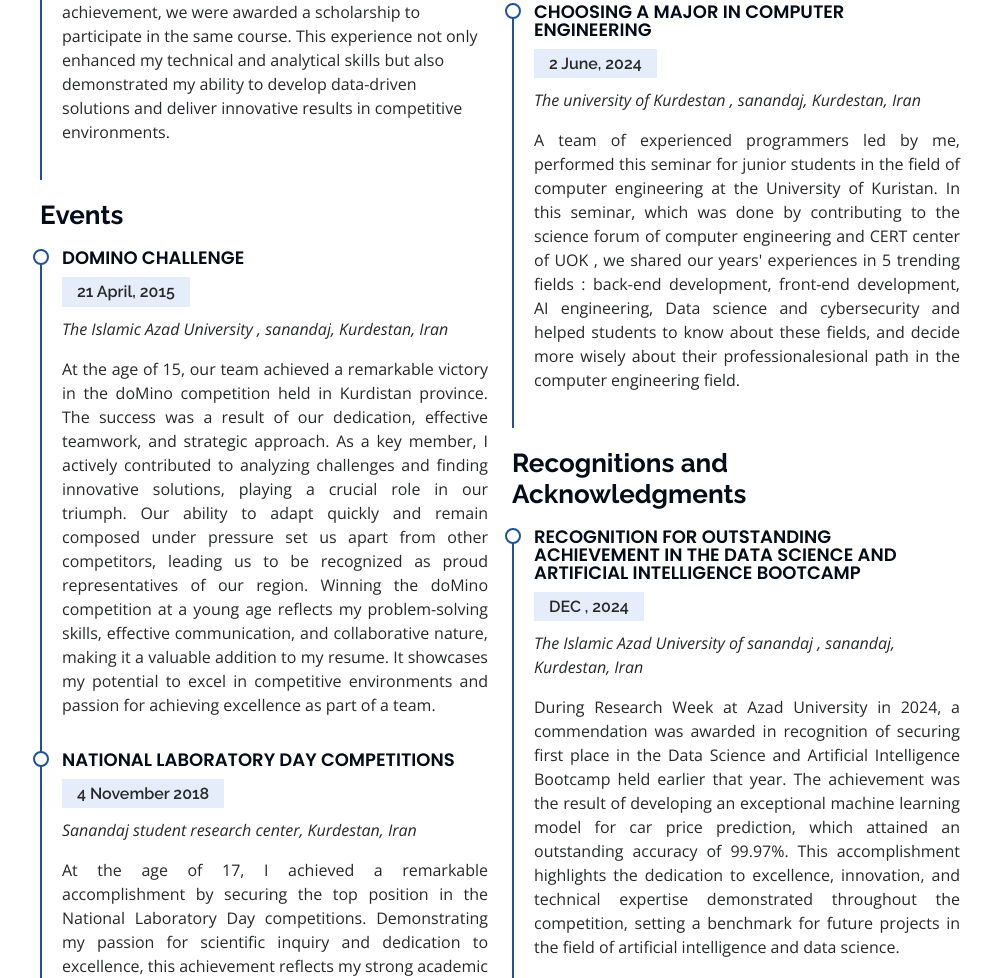
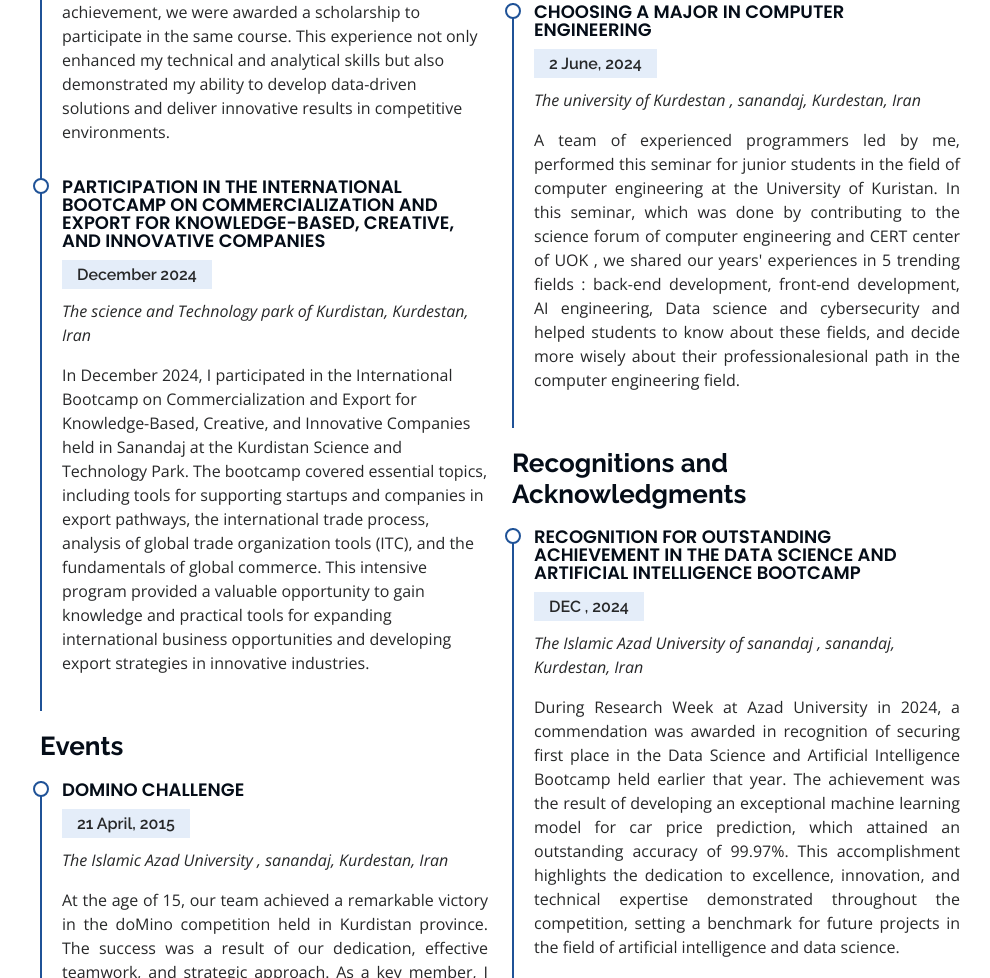
Before and after one commit to AryanElahi/CV, a plain HTML site: page index.html in a window 1280 px wide. Shown: the part 7935-8913 px from the top of the page, without its empty margins (290-1280 px from the left). Drawn offline with nearby package versions, Linux system fonts and the light colour scheme.

Commit message:
export event has been added

```diff
--- a/index.html
+++ b/index.html
@@ -879,6 +879,18 @@
                   In September 2023, I participated in a Bootcamp on Data Science and Artificial Intelligence hosted by Kurdistan University, featuring prominent national and international experts. During this Bootcamp, our team developed a machine learning model for car price prediction, achieving an exceptional accuracy of 99.97%, which earned us the top position in the competition. The model utilized advanced machine learning techniques, and its high accuracy was the result of meticulous optimization and fine-tuning. As a result of this achievement, we were awarded a scholarship to participate in the same course. This experience not only enhanced my technical and analytical skills but also demonstrated my ability to develop data-driven solutions and deliver innovative results in competitive environments.
                 </p>
               </div>
+                <div class="resume-item">
+                  <h4>Participation in the International Bootcamp on Commercialization and Export for Knowledge-Based, Creative, and Innovative Companies</h4>
+                  <h5>December 2024</h5>
+                  <p>
+                    <em
+                      >The science and Technology park of Kurdistan, Kurdestan, Iran</em
+                    >
+                  </p>
+                  In December 2024, I participated in the International Bootcamp on Commercialization and Export for Knowledge-Based, Creative, and Innovative Companies held in Sanandaj at the Kurdistan Science and Technology Park. The bootcamp covered essential topics, including tools for supporting startups and companies in export pathways, the international trade process, analysis of global trade organization tools (ITC), and the fundamentals of global commerce. This intensive program provided a valuable opportunity to gain knowledge and practical tools for expanding international business opportunities and developing export strategies in innovative industries.
+                  <p>
+                  </p>
+              </div>
               <h3 class="resume-title" id="Events">Events</h3>
               <div class="resume-item">
                 <h4>domino challenge</h4>
```
